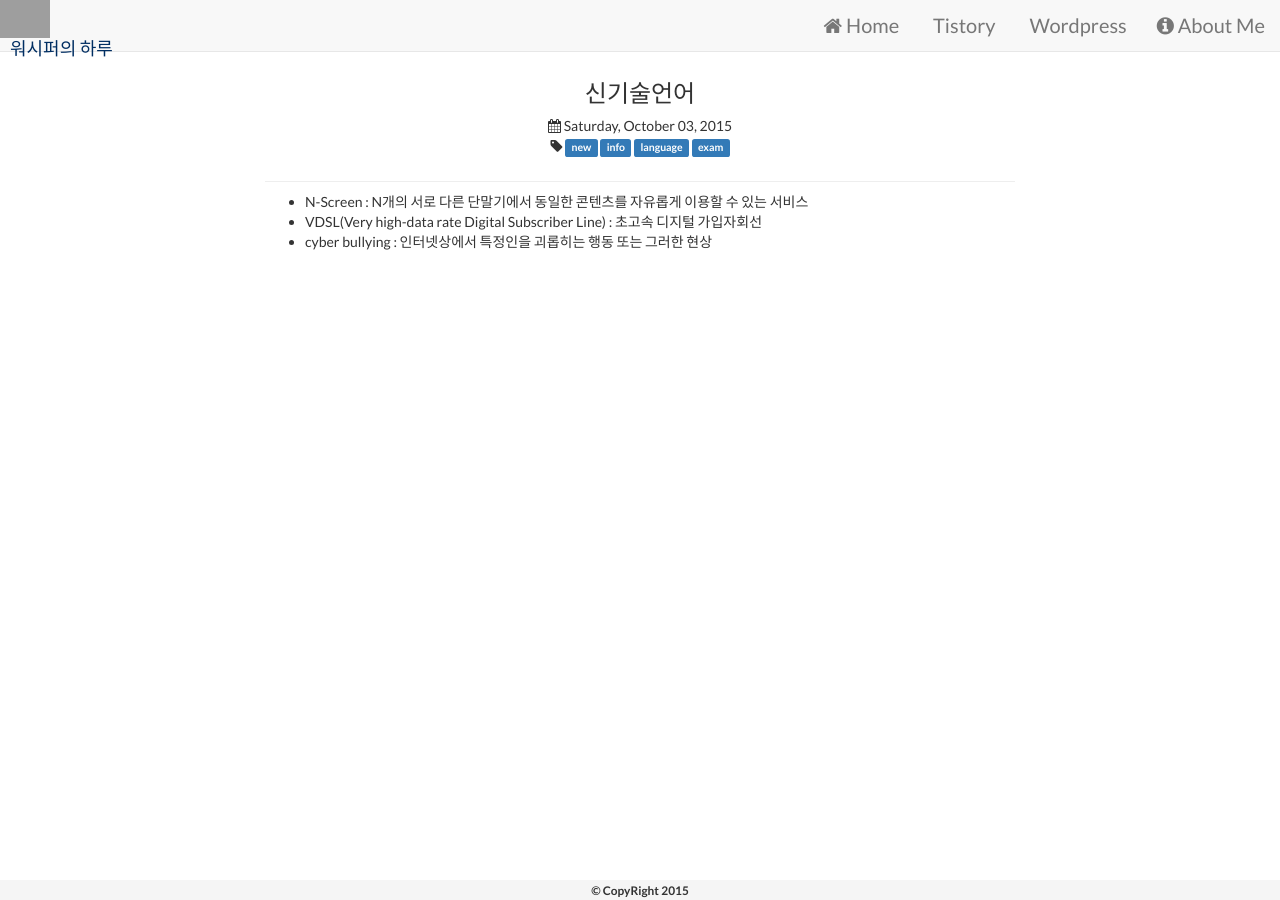
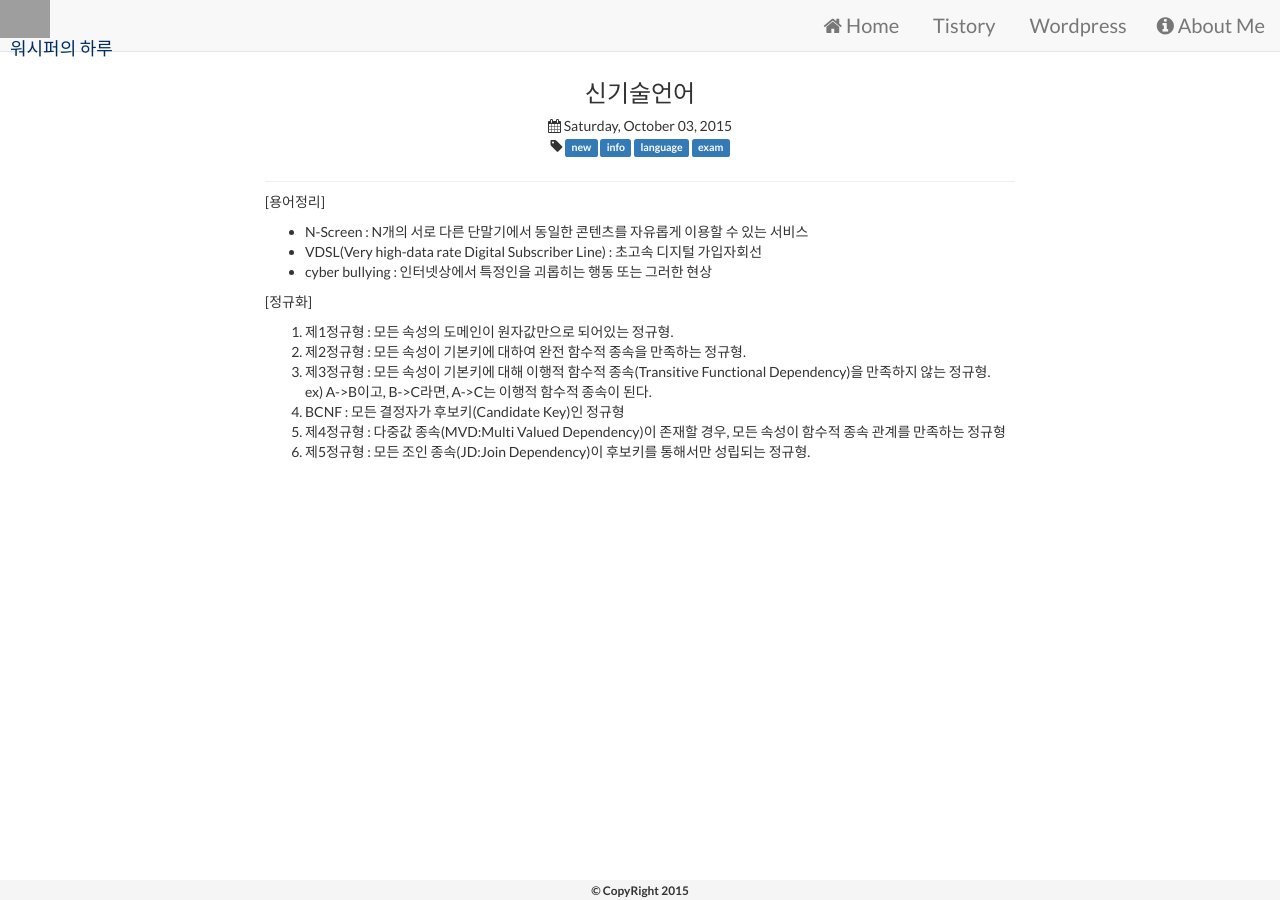
Before and after one commit to MD82/md82.github.io, a Jekyll site: the page built from _posts/2015-10-03-InfoProcess-exam.md, in a window 1280 px wide. Built offline with Jekyll 4.4.1, drawn with Linux system fonts in a browser that asks for light colours; nearby versions of some CDN libraries; grey boxes are pictures that could not be loaded.

Commit message:
add 정규화

```diff
--- a/_posts/2015-10-03-InfoProcess-exam.md
+++ b/_posts/2015-10-03-InfoProcess-exam.md
@@ -7,8 +7,18 @@
 published: true
 ---
 
+[용어정리]
 <ul>
 <li>N-Screen : N개의 서로 다른 단말기에서 동일한 콘텐츠를 자유롭게 이용할 수 있는 서비스</li>
 <li>VDSL(Very high-data rate Digital Subscriber Line) : 초고속 디지털 가입자회선</li>
 <li>cyber bullying : 인터넷상에서 특정인을 괴롭히는 행동 또는 그러한 현상</li>
 </ul>
+[정규화]
+<ol>
+<li>제1정규형 : 모든 속성의 도메인이 원자값만으로 되어있는 정규형.</li>
+<li>제2정규형 : 모든 속성이 기본키에 대하여 완전 함수적 종속을 만족하는 정규형.</li>
+<li>제3정규형 : 모든 속성이 기본키에 대해 이행적 함수적 종속(Transitive Functional Dependency)을 만족하지 않는 정규형.<br>ex) A->B이고, B->C라면, A->C는 이행적 함수적 종속이 된다.</li>
+<li>BCNF : 모든 결정자가 후보키(Candidate Key)인 정규형</li>
+<li>제4정규형 : 다중값 종속(MVD:Multi Valued Dependency)이 존재할 경우, 모든 속성이 함수적 종속 관계를 만족하는 정규형</li>
+<li>제5정규형 : 모든 조인 종속(JD:Join Dependency)이 후보키를 통해서만 성립되는 정규형.</li>
+</ol>
```
